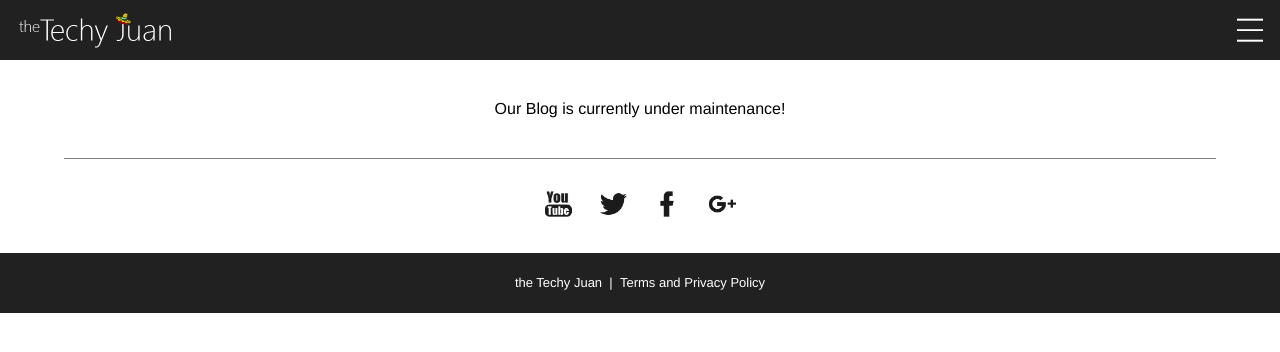
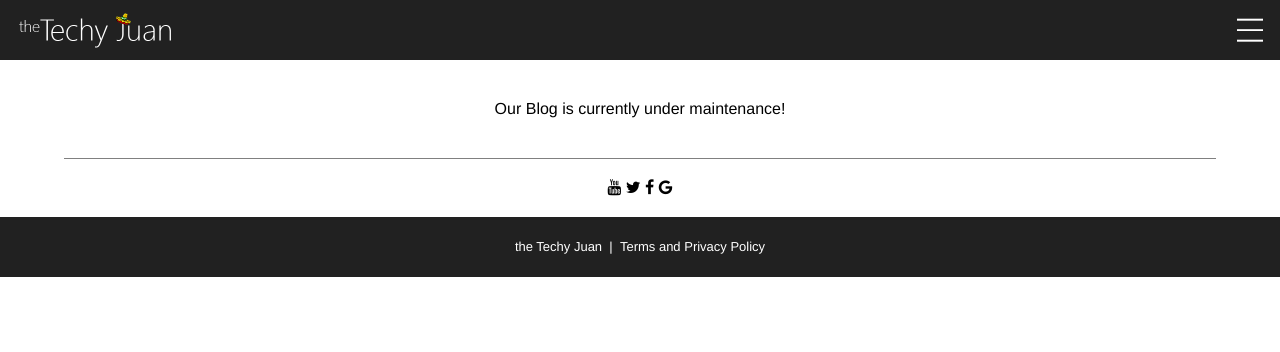
Before and after one commit to jamesanderson9182/the-techy-juan, a PHP site: page /blog.php in a window 1280 px wide. Shown: the top 352 px of the page. Run offline with PHP 8.4, Linux system fonts and the light colour scheme; some libraries are stand-ins or nearby versions.

Commit message:
Changed social icons in footer to work with Font-Awesome

```diff
--- a/includes/foot.php
+++ b/includes/foot.php
@@ -1,9 +1,9 @@
 <div class="divider"></div>
 <div class="social">
-    <div class="social-btn social-youtube" onClick="window.location='index.php?socialmedia=youtube'"></div>
-    <div class="social-btn social-twitter" onClick="window.location='index.php?socialmedia=twitter'"></div>
-    <div class="social-btn social-facebook" onClick="window.location='index.php?socialmedia=facebook'"></div>
-    <div class="social-btn social-google" onClick="window.location='index.php?socialmedia=google'"></div>
+    <i class="fa fa-youtube" aria-hidden="true"></i>
+    <i class="fa fa-twitter" aria-hidden="true"></i>
+    <i class="fa fa-facebook" aria-hidden="true"></i>
+    <i class="fa fa-google" aria-hidden="true"></i>
 </div>
 <div class="footer">
     <a class="footer-title">the Techy Juan&nbsp;&nbsp;|</a><a class="footer-title terms-and-privacy">&nbsp;&nbsp;Terms
--- a/includes/head.php
+++ b/includes/head.php
@@ -8,6 +8,7 @@
     <link rel="stylesheet" href="css/reset.css">
     <link rel="stylesheet" href="css/master.css?v=1.0">
     <link rel="stylesheet" href="css/homepage.css?v=1.0">
+    <link rel="stylesheet" href="path/to/font-awesome/css/font-awesome.min.css">
     <meta name="viewport" content="width=device-width, initial-scale=1.0">
     <script src="js/jquery-3.1.1.min.js"></script>
     <script src="js/main.js"></script>
```
